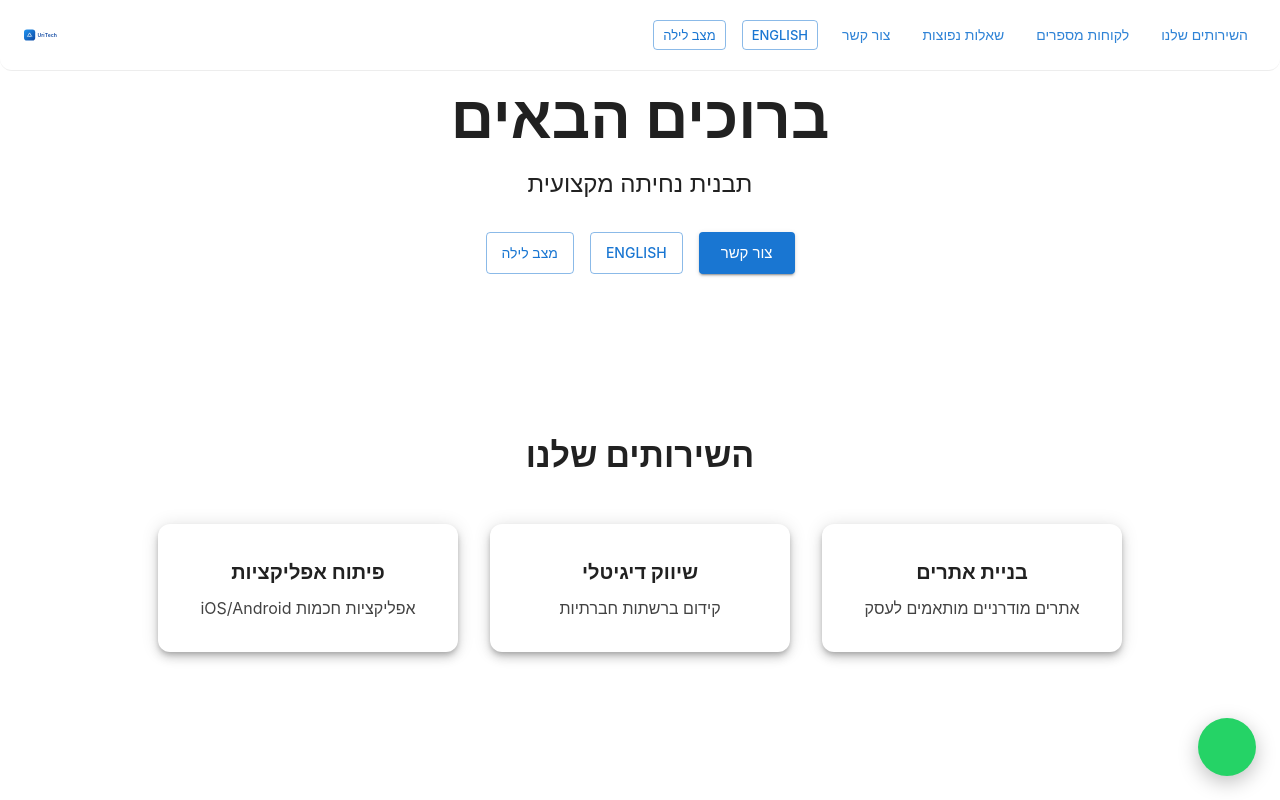
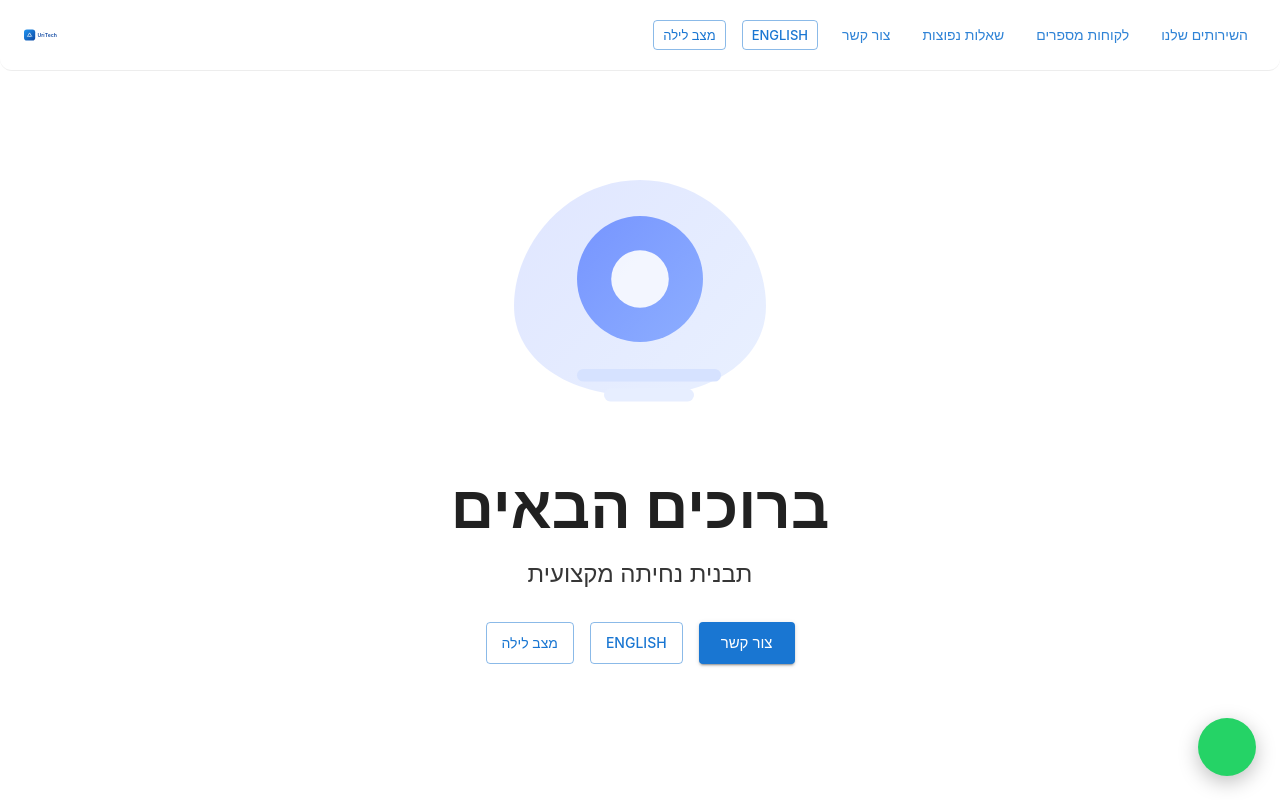
Before and after one commit to urikhaimov/landing-template, a Next.js app: page / in a window 1280 px wide. Shown: the top 800 px of the page. Built offline with nearby package versions, Linux system fonts and the light colour scheme; some icons are missing.

Commit message:
add hero image

```diff
--- a/src/app/globals.css
+++ b/src/app/globals.css
@@ -206,3 +206,10 @@ nextjs-portal * {
   outline: 3px solid #1976d2;
   outline-offset: 3px;
 }
+
+@media (prefers-reduced-motion: reduce) {
+  * {
+    animation-duration: 0ms !important;
+    transition-duration: 0ms !important;
+  }
+}
--- a/src/components/Hero.tsx
+++ b/src/components/Hero.tsx
@@ -2,6 +2,7 @@
 
 import { Box, Typography, Button } from "@mui/material";
 import { motion } from "framer-motion";
+import Image from "next/image";
 import { useContext } from "react";
 import { AppContext } from "../lib/AppContext";
 
@@ -16,17 +17,39 @@ export default function Hero() {
     >
       <Box
         sx={{
+
           display: "flex",
           justifyContent: "center",
           alignItems: "center",
           textAlign: "center",
-
-          backgroundSize: "cover",
-          backgroundPosition: "center",
+          flexDirection: "column",
+          gap: 4,
           px: 2,
+          py: 8,
           direction: lang === "he" ? "rtl" : "ltr",
         }}
       >
+        {/* HERO IMAGE */}
+        <motion.div
+          initial={{ opacity: 0, scale: 0.95 }}
+          animate={{ opacity: 1, scale: 1 }}
+          transition={{ duration: 0.9 }}
+        >
+          <Image
+            src="/hero.svg"
+            alt={
+              lang === "he"
+                ? "איור מודרני לחלק העליון"
+                : "Modern abstract hero illustration"
+            }
+            width={360}
+            height={320}
+            priority
+            style={{ maxWidth: "90%", height: "auto" }}
+          />
+        </motion.div>
+
+        {/* TEXT */}
         <motion.div
           initial={{ opacity: 0, y: -40 }}
           animate={{ opacity: 1, y: 0 }}
@@ -41,10 +64,11 @@ export default function Hero() {
             {ui.heroTitle}
           </Typography>
 
-          <Typography variant="h5" sx={{ mb: 4 }}>
+          <Typography variant="h5" sx={{ mb: 4, opacity: 0.9 }}>
             {ui.heroSubtitle}
           </Typography>
 
+          {/* ACTION BUTTONS */}
           <Box
             sx={{
               display: "flex",
```
Also changed, not shown: public/hero.svg (added).
